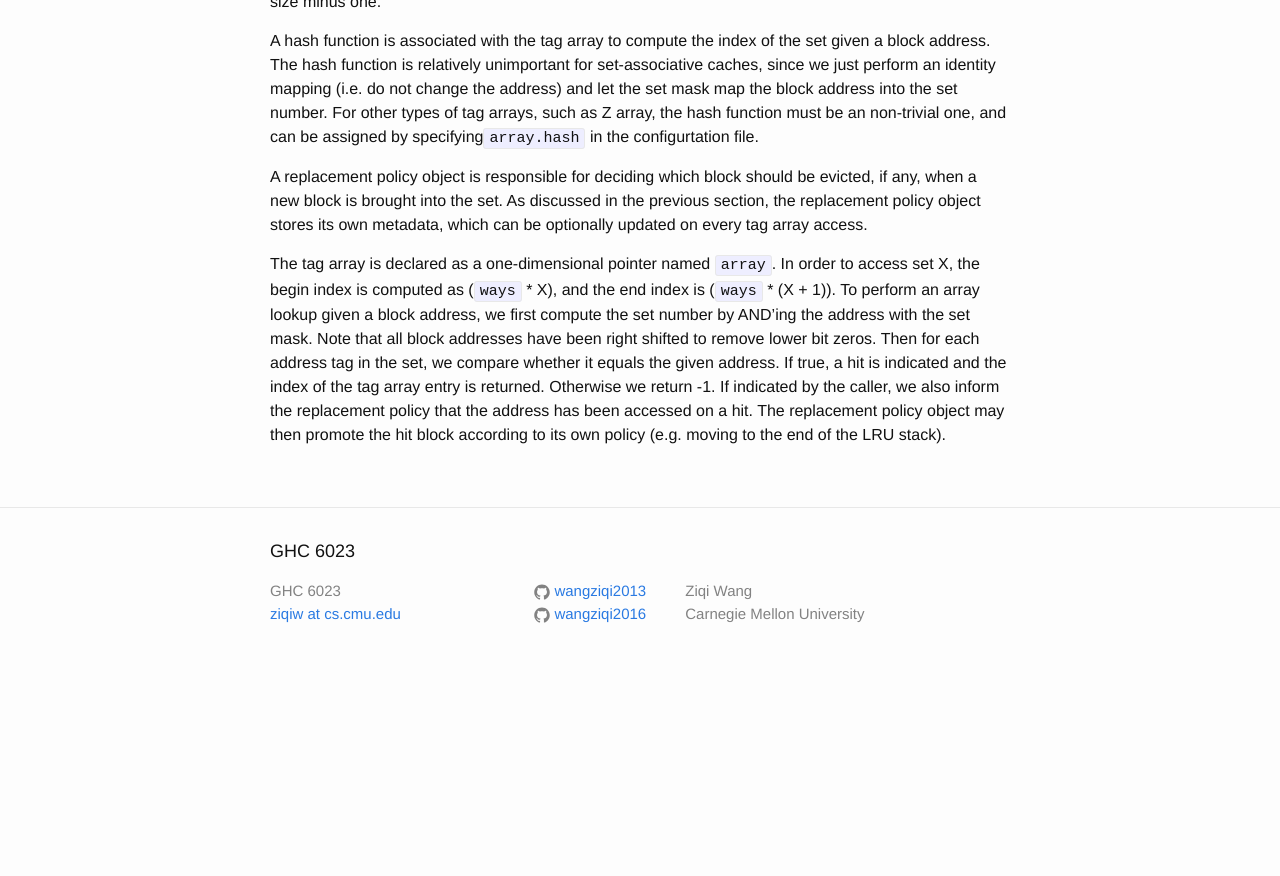
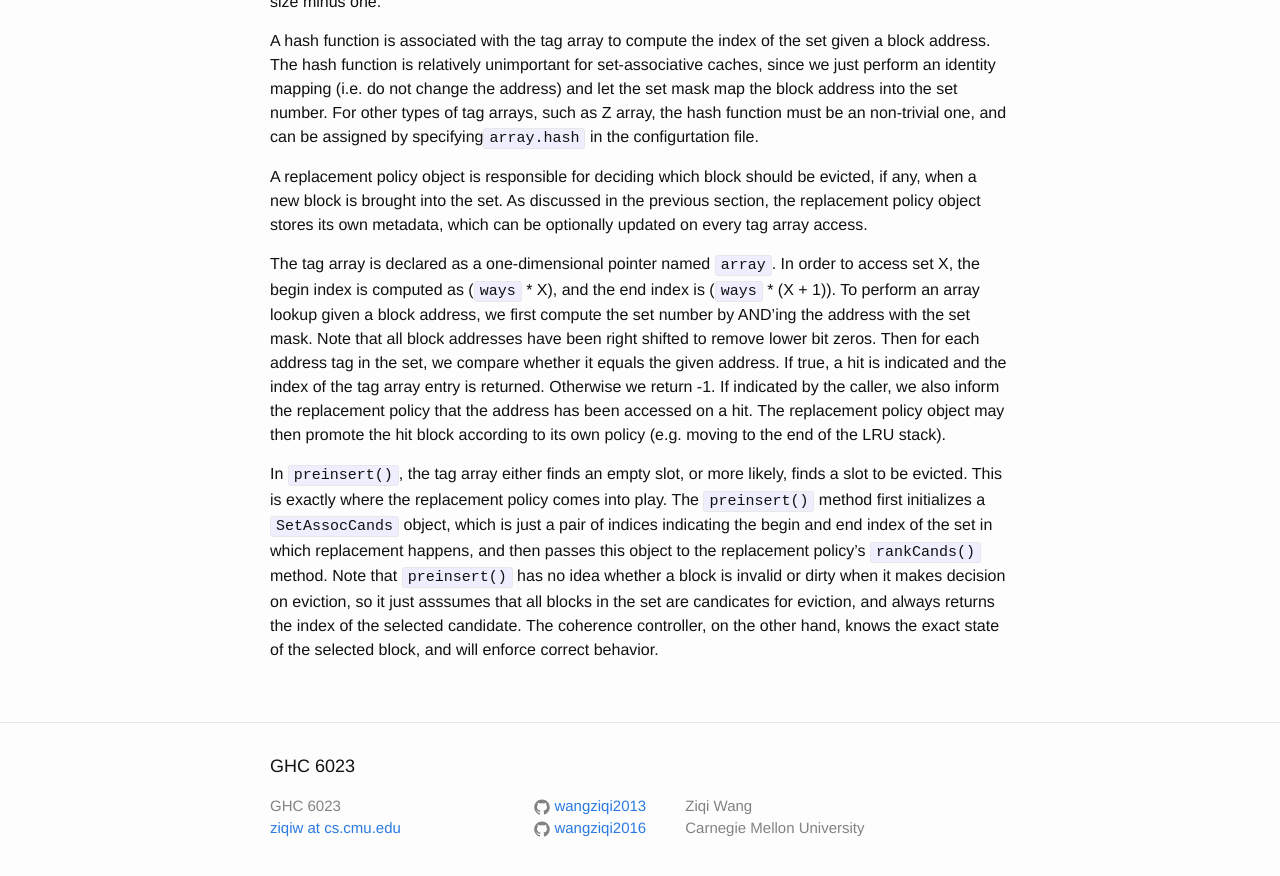
Before and after one commit to wangziqi2013/wangziqi2013.github.io, a Jekyll site: the page built from _posts/2019-12-24-understand-zsim-cc-sim.markdown, in a window 1280 px wide and 900 px high, scrolled down 5354 px. Shown: the top 876 px of the window. Built offline with Jekyll 4.4.1, drawn with Linux system fonts in a browser that asks for light colours; before the commit the page ends 6039 px from its top, so only the background shows below that.

Commit message:
Adding preinsert

```diff
--- a/_posts/2019-12-24-understand-zsim-cc-sim.markdown
+++ b/_posts/2019-12-24-understand-zsim-cc-sim.markdown
@@ -213,3 +213,11 @@ shifted to remove lower bit zeros. Then for each address tag in the set, we comp
 If true, a hit is indicated and the index of the tag array entry is returned. Otherwise we return -1.
 If indicated by the caller, we also inform the replacement policy that the address has been accessed on a hit. The replacement
 policy object may then promote the hit block according to its own policy (e.g. moving to the end of the LRU stack).
+
+In `preinsert()`, the tag array either finds an empty slot, or more likely, finds a slot to be evicted. This is exactly
+where the replacement policy comes into play. The `preinsert()` method first initializes a `SetAssocCands` object, which
+is just a pair of indices indicating the begin and end index of the set in which replacement happens, and then passes
+this object to the replacement policy's `rankCands()` method. Note that `preinsert()` has no idea whether a block is
+invalid or dirty when it makes decision on eviction, so it just asssumes that all blocks in the set are candicates
+for eviction, and always returns the index of the selected candidate. The coherence controller, on the other hand, knows
+the exact state of the selected block, and will enforce correct behavior.
```
